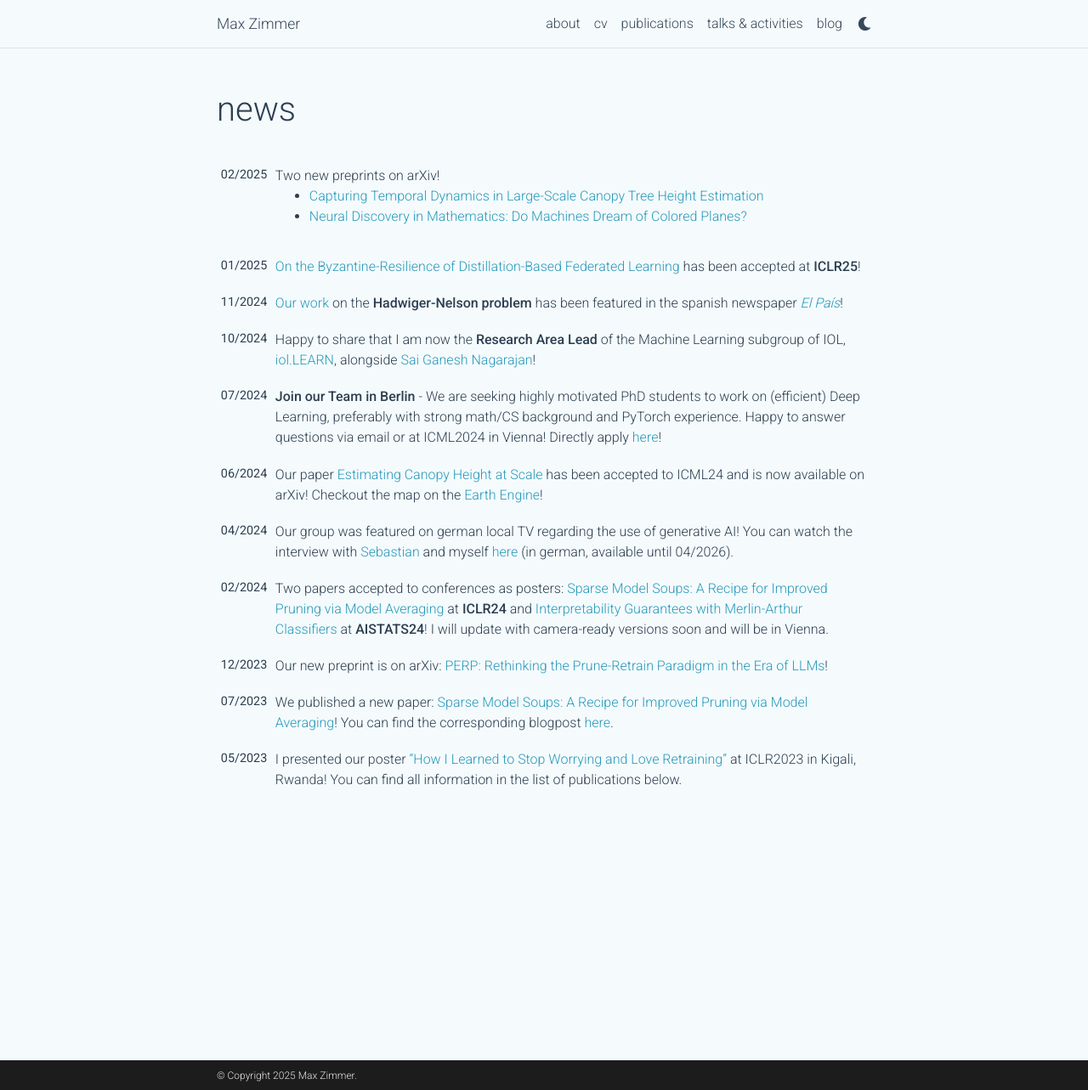
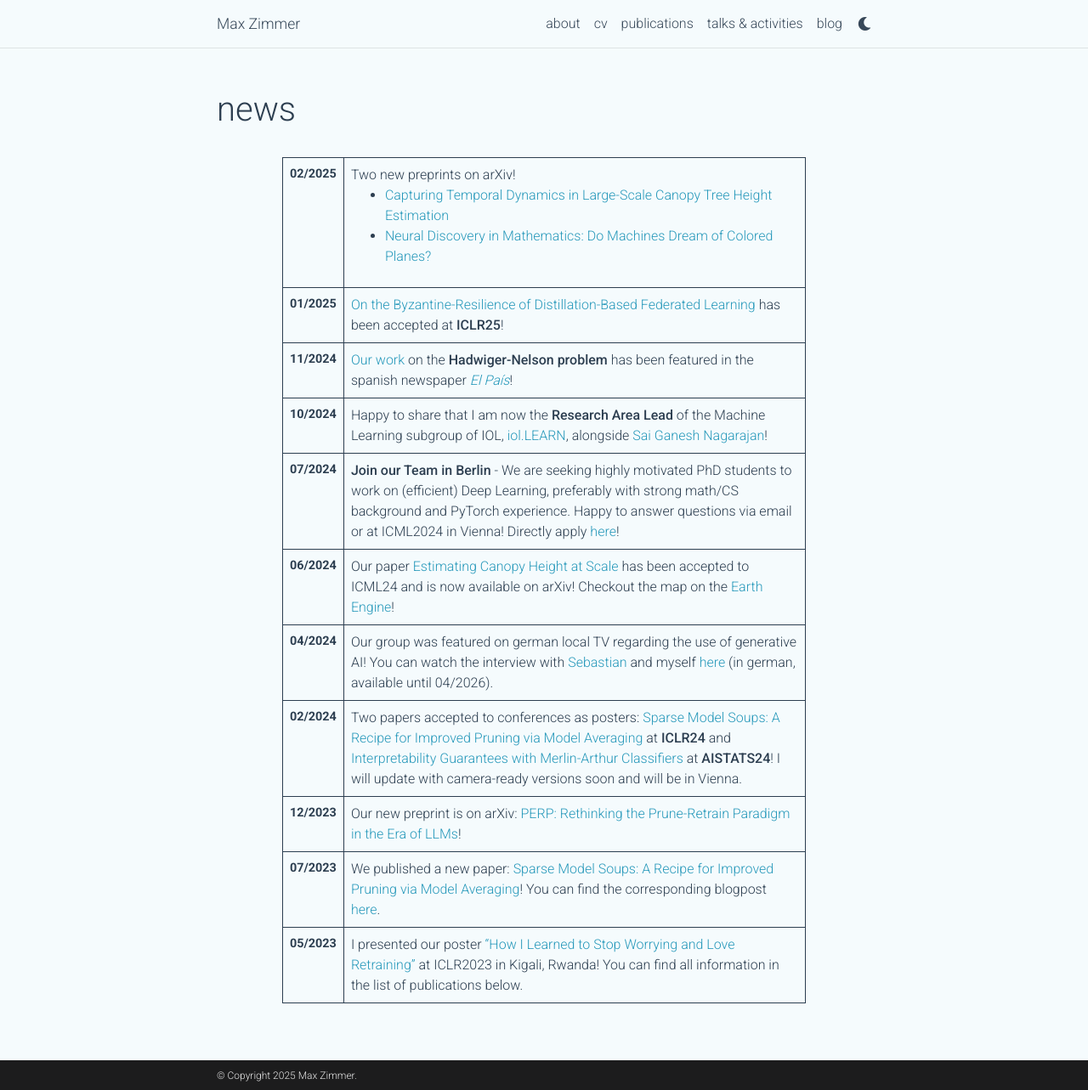
Before and after one commit to zimmer-m/zimmer-m.github.io, a Jekyll site: the page built from news.html, in a window 1280 px wide and 1283 px high. Shown: the whole window at 85% size. Built offline with Jekyll 4.4.1, drawn with Linux system fonts in a browser that asks for light colours; full-size pictures stand in for the smaller copies a plugin makes; comment, search, counter and statistics services are not loaded; a style sheet for code colours, icons or effects is not loaded.

Commit message:
Added table layouting

```diff
--- a/assets/css/main.scss
+++ b/assets/css/main.scss
@@ -76,7 +76,7 @@ html[data-theme='dark'] {
 }
 
 .post {
-    counter-reset: figure-counter;
+    counter-reset: figure-counter table-counter;
 }
 
 .figure-container {
@@ -108,3 +108,38 @@ html[data-theme='dark'] {
         }
     }
 }
+
+.table-caption {
+    display: block;
+    text-align: center;
+    margin: 2rem auto 0.5rem;
+    font-size: 0.9em;
+    color: var(--global-text-color);
+    font-style: italic;
+    max-width: 80%;
+    counter-increment: table-counter;
+
+    &::before {
+        content: "Table " counter(table-counter) ": ";
+        font-weight: bold;
+        font-style: normal;
+    }
+}
+
+// Style markdown tables
+.post table {
+    width: 80%;
+    margin: 0 auto 2rem;
+    border-collapse: collapse;
+
+    th, td {
+        padding: 0.5rem;
+        border: 1px solid var(--global-text-color);
+        text-align: left;
+    }
+
+    th {
+        background-color: var(--global-bg-color);
+        font-weight: bold;
+    }
+}
```
